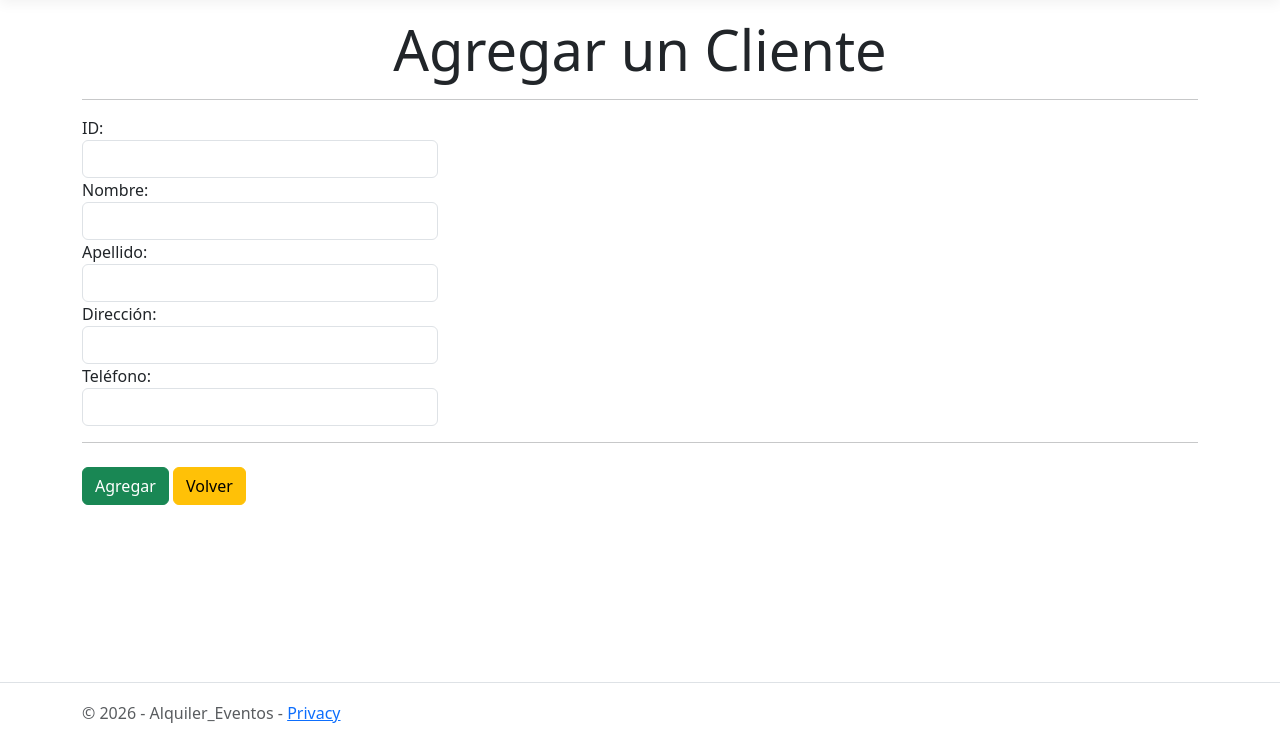
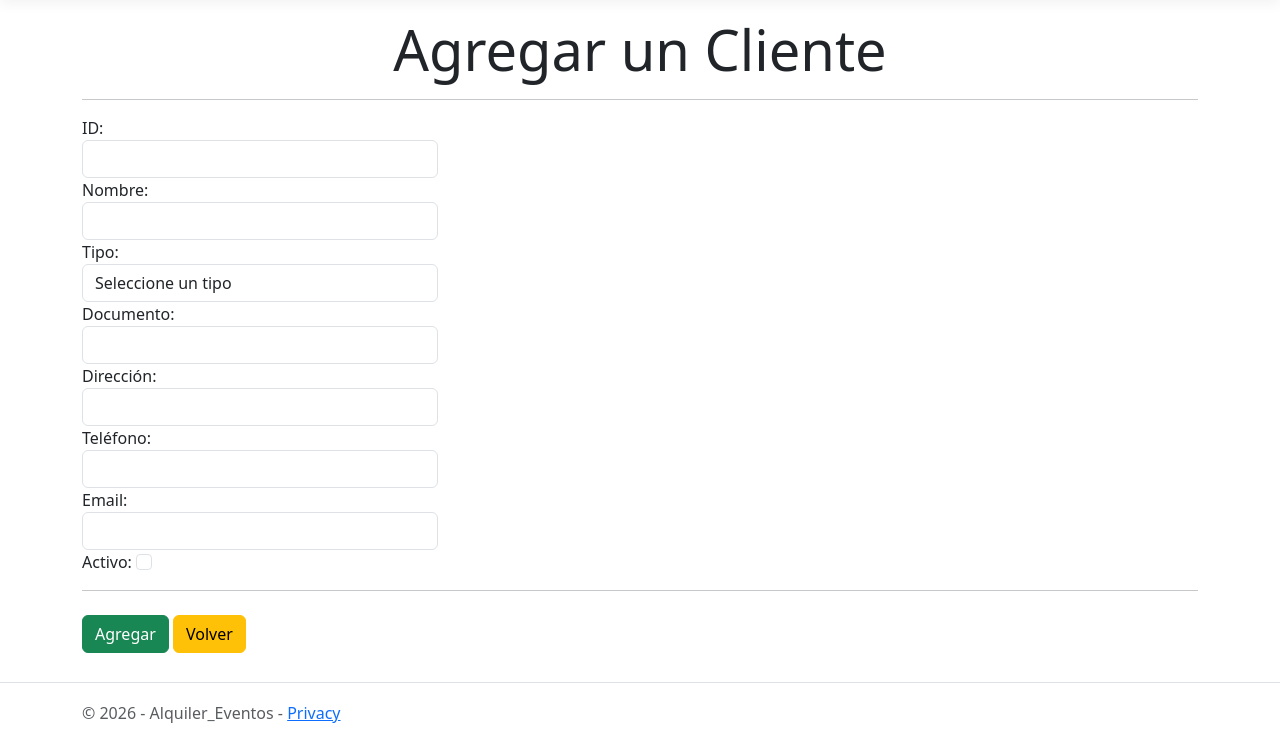
Before and after one commit to Xhatuu/Alquiler-Eventos, an ASP.NET Core app: page /PageCliente/Alta in a window 1280 px wide. Shown: the part 57-800 px from the top of the page. Run offline with ASP.NET Core 8, Linux system fonts and the light colour scheme; style sheets or scripts are compiled from the project's sources.

Commit message:
Correcciones

```diff
--- a/Pages/PageCliente/Alta.cshtml
+++ b/Pages/PageCliente/Alta.cshtml
@@ -18,8 +18,17 @@
                     <input class="form-control" type="text" name="nombre" id="nombre" asp-for="nombre" />
                 </div>
                 <div class="form-group">
-                    <label for="apellido">Apellido:</label>
-                    <input class="form-control" type="text" name="apellido" id="apellido" asp-for="apellido"/>
+                    <label for="tipo">Tipo:</label>
+                    <select class="form-control" type="text" name="tipo" id="tipo" asp-for="tipo">
+                        <option value="">Seleccione un tipo</option>
+                        <option value="Particular">Particular</option>
+                        <option value="Empresa">Empresa</option>
+                        <option value="Organizacion">Organización</option>
+                    </select>
+                </div>
+                <div class="form-group">
+                    <label for="documento">Documento:</label>
+                    <input class="form-control" type="text" name="documento" id="documento" asp-for="documento" />
                 </div>
                 <div class="form-group">
                     <label for="direccion">Dirección:</label>
@@ -28,6 +37,14 @@
                 <div class="form-group">
                     <label for="telefono">Teléfono:</label>
                     <input class="form-control" type="text" name="telefono" id="telefono" asp-for="telefono" />
+                </div>
+                <div class="form-group">
+                    <label for="email">Email:</label>
+                    <input class="form-control" type="text" name="email" id="email" asp-for="email" />
+                </div>
+                <div class="form-group">
+                    <label for="activo">Activo:</label>
+                    <input class="form-check-input" type="checkbox" name="activo" id="activo" asp-for="activo" />
                 </div>
             </div>
         </div>
--- a/Pages/PageCliente/Alta.cshtml.cs
+++ b/Pages/PageCliente/Alta.cshtml.cs
@@ -8,9 +8,12 @@ namespace Alquiler_Eventos.Pages.PageCliente
     {
         [BindProperty] public string id { get; set; } = "";
         [BindProperty] public string nombre { get; set; } = "";
-        [BindProperty] public string apellido { get; set; } = "";
+        [BindProperty] public string tipo { get; set; } = "";
+        [BindProperty] public string documento { get; set; } = "";
         [BindProperty] public string direccion { get; set; } = "";
         [BindProperty] public string telefono { get; set; } = "";
+        [BindProperty] public string email { get; set; } = "";
+        [BindProperty] public bool activo { get; set; }
         public string Mensaje { get; set; } = "";
         public void OnGet()
         {
@@ -36,9 +39,13 @@ namespace Alquiler_Eventos.Pages.PageCliente
                 {
                     throw new Exception("Debe ingresar el Nombre del Cliente");
                 }
-                if (Request.Form["apellido"] == "")
+                if (Request.Form["tipo"] == "")
                 {
-                    throw new Exception("Debe ingresar el Apellido del Cliente");
+                    throw new Exception("Debe ingresar el Tipo del Cliente");
+                }
+                if (Request.Form["documento"] == "")
+                {
+                    throw new Exception("Debe ingresar el Documento del Cliente");
                 }
                 if (Request.Form["direccion"] == "")
                 {
@@ -48,15 +55,22 @@ namespace Alquiler_Eventos.Pages.PageCliente
                 {
                     throw new Exception("Debe ingresar el Teléfono del Cliente");
                 }
+                if (Request.Form["email"] == "")
+                {
+                    throw new Exception("Debe ingresar el Email del Cliente");
+                }
 
 
                 int Id = int.Parse(Request.Form["id"]);
                 string Nombre = Request.Form["nombre"];
-                string Apellido = Request.Form["apellido"];
+                string Tipo = Request.Form["tipo"];
+                string Documento = Request.Form["documento"];
                 string Direccion = Request.Form["direccion"];
                 string Telefono = Request.Form["telefono"];
+                string Email = Request.Form["email"];
+                bool Activo = Request.Form["activo"] == "on";
 
-                Cliente unCliente = new Cliente(Id, Nombre, Apellido, Direccion, Telefono);
+                Cliente unCliente = new Cliente(Id, Nombre, Tipo, Documento, Direccion, Telefono, Email, Activo);
 
                 Controladora unaControladora = new Controladora();
 
```
Also changed, not shown: Pages/PageCliente/Eliminar.cshtml (+20 -2 lines), Pages/PageCliente/Listar.cshtml (+8 -2 lines), Pages/PageCliente/Modificar.cshtml (+14 -2 lines), Pages/PageCliente/Modificar.cshtml.cs (+23 -6 lines).
